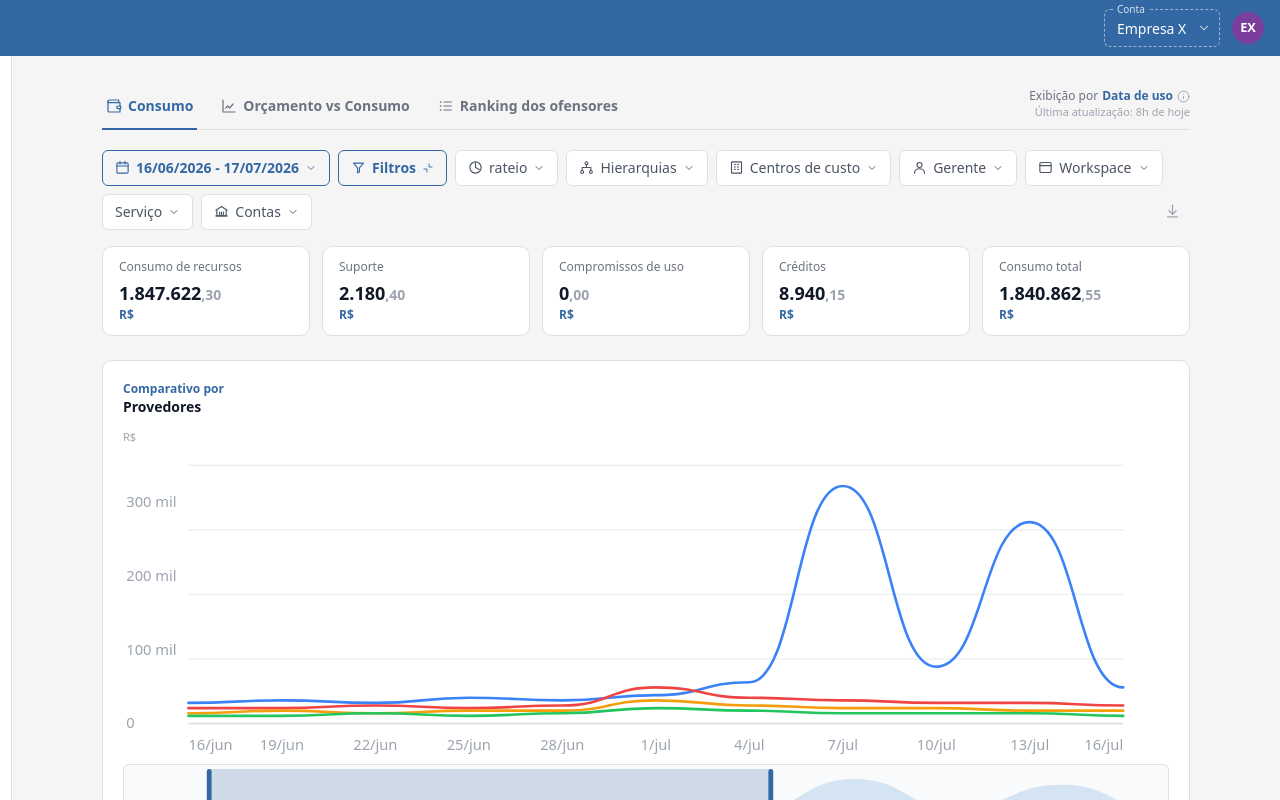
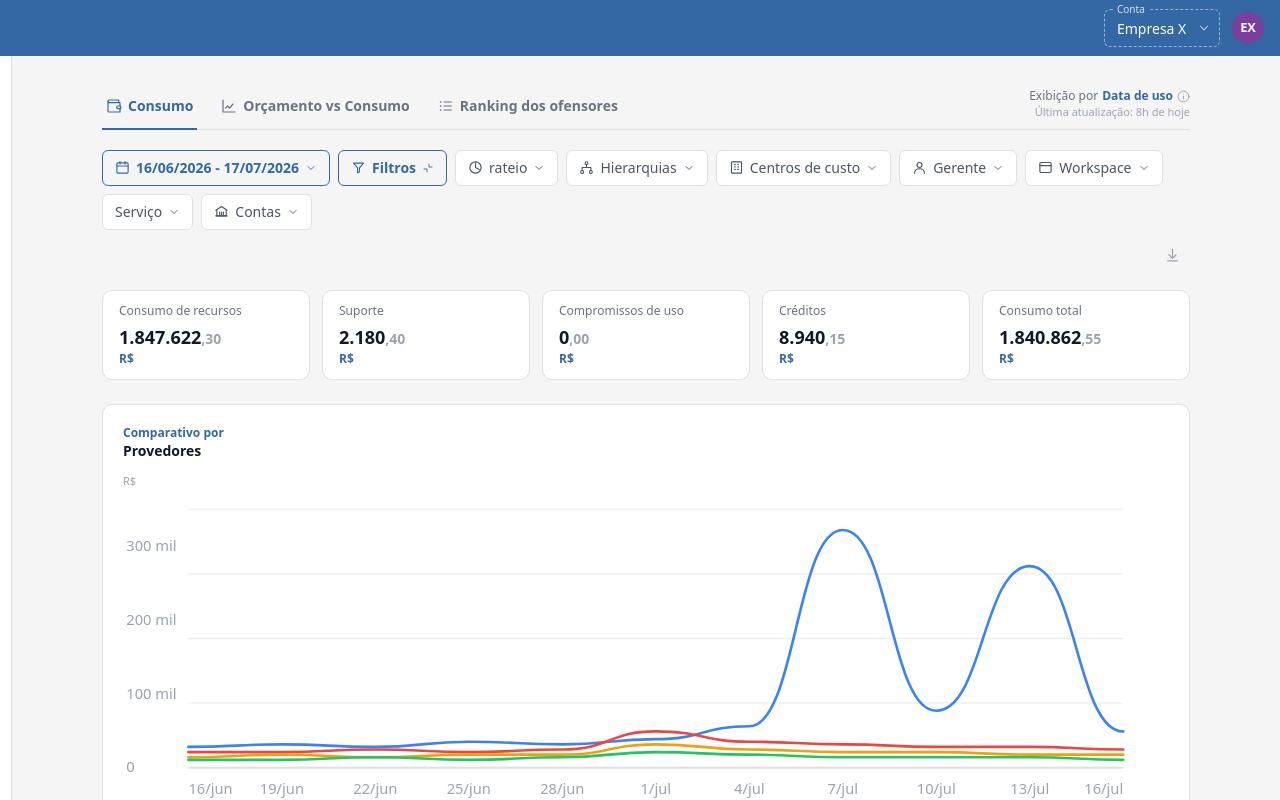
Before and after one commit to daniellourencodomingos-debug/Iniciativas, a React (Vite) app: page /orcamento in a window 1280 px wide. Shown: the top 800 px of the page. Built offline with nearby package versions, Linux system fonts and the light colour scheme.

Commit message:
fix: canto direito (exportar + Filtrado por) sempre em linha própria, evita layout bagunçado no wrap

```diff
--- a/src/components/consumo/ConsumoFilterBar.jsx
+++ b/src/components/consumo/ConsumoFilterBar.jsx
@@ -92,13 +92,15 @@ export default function ConsumoFilterBar({
     )
 
   // Canto direito da barra: botão de exportar + indicador do "Filtrado por"
-  // (quando houver) andam sempre juntos, nessa ordem, num único wrapper com
-  // ml-auto — como é UM item de flex só (não dois soltos), não corre o risco
-  // de se separar num wrap como aconteceu antes quando exportar e Contas
-  // eram dois itens de flex independentes. O exportar fica sempre visível
-  // aqui, mesmo sem filtro ativo.
+  // (quando houver) andam sempre juntos, nessa ordem. Fica numa LINHA PRÓPRIA,
+  // sempre — separado da linha dos pills de filtro — pra ter um padrão único
+  // em qualquer estado: com poucos pills (tudo cabe numa linha só) ou com
+  // muitos (os pills quebram em duas linhas), o canto direito nunca disputa
+  // linha com sobras de pill (ex.: Serviço/Contas quebrados sozinhos), o que
+  // antes criava um vão feio e uma leitura bagunçada só nesse cenário
+  // específico. O exportar fica sempre visível, mesmo sem filtro ativo.
   const CantoDireito = () => (
-    <div className="ml-auto flex shrink-0 items-center gap-2">
+    <div className="mt-2 flex items-center justify-end gap-2">
       <button
         type="button"
         title="Exportar"
@@ -112,7 +114,8 @@ export default function ConsumoFilterBar({
 
   if (!expanded) {
     return (
-      <div className="mb-4 flex items-center gap-2">
+      <div className="mb-4">
+        <div className="flex items-center gap-2">
           <button
             type="button"
             className="flex h-9 items-center whitespace-nowrap rounded-md border border-brand px-3 text-sm font-semibold text-brand"
@@ -120,13 +123,15 @@ export default function ConsumoFilterBar({
             Período: {PERIODO_CONSUMO_PADRAO.replace(' - ', ' – ')}
           </button>
           <FiltrosToggle />
+        </div>
         <CantoDireito />
       </div>
     )
   }
 
   return (
-    <div className="mb-4 flex flex-wrap items-center gap-2">
+    <div className="mb-4">
+      <div className="flex flex-wrap items-center gap-2">
         <button
           type="button"
           title="Período"
@@ -187,6 +192,7 @@ export default function ConsumoFilterBar({
           value={contas}
           onChange={setContas}
         />
+      </div>
 
       <CantoDireito />
     </div>
```
Lines whose indentation alone changed are shown as unchanged.
